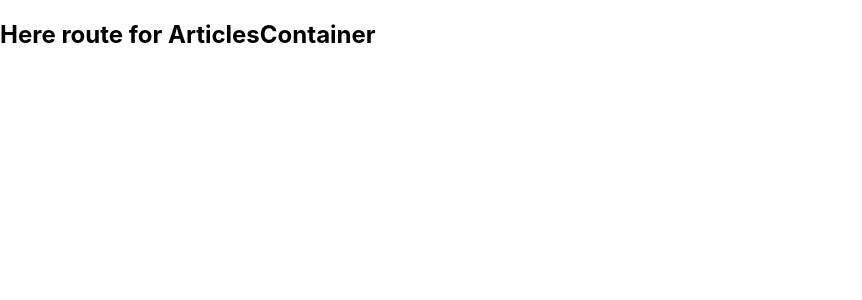
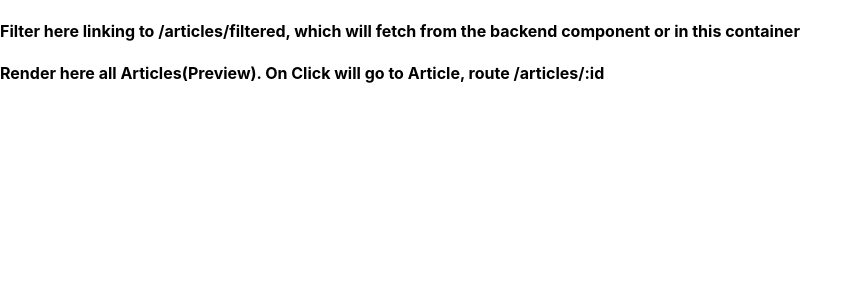
Before and after one commit to AlvaroAlonsoFlor/full-stack-cms, a React (Create React App) app in the folder client/: page /articles in a window 1280 px wide. Shown: the top 300 px of the page, without its empty margins (0-862 px from the left). Built offline with nearby package versions, Linux system fonts and the light colour scheme.

Commit message:
Add ArticlesContainer, all structure for 3 main routes completed

```diff
--- /dev/null
+++ b/client/src/containers/ArticlesContainer.js
@@ -0,0 +1,23 @@
+import React, {Component, Fragment} from 'react';
+
+export default class ArticlesContainer extends Component {
+    constructor(props) {
+        super(props);
+        this.state = {
+            articles: []
+        }
+    }
+
+    componentDidMount() {
+        //fetch articles here
+    }
+
+    render() {
+        return(
+            <Fragment>
+                <h4>Filter here linking to /articles/filtered, which will fetch from the backend component or in this container</h4>
+                <h4>Render here all Articles(Preview). On Click will go to Article, route /articles/:id</h4>
+            </Fragment>
+        );
+    }
+}
--- a/client/src/containers/main.js
+++ b/client/src/containers/main.js
@@ -2,6 +2,7 @@ import React, { Component } from 'react';
 import { BrowserRouter as Router, Route } from 'react-router-dom';
 import Home from './Home';
 import UserContainer from './UserContainer';
+import ArticlesContainer from './ArticlesContainer';
 
 export default class Main extends Component {
 
@@ -12,7 +13,7 @@ export default class Main extends Component {
             <div>
                 <Route exact path='/' component={Home} />
                 <Route path='/user/:id' component={UserContainer} />
-                <h2>Here route for ArticlesContainer</h2>
+                <Route path='/articles' component={ArticlesContainer} />
             </div>
             </Router>
         );
```
